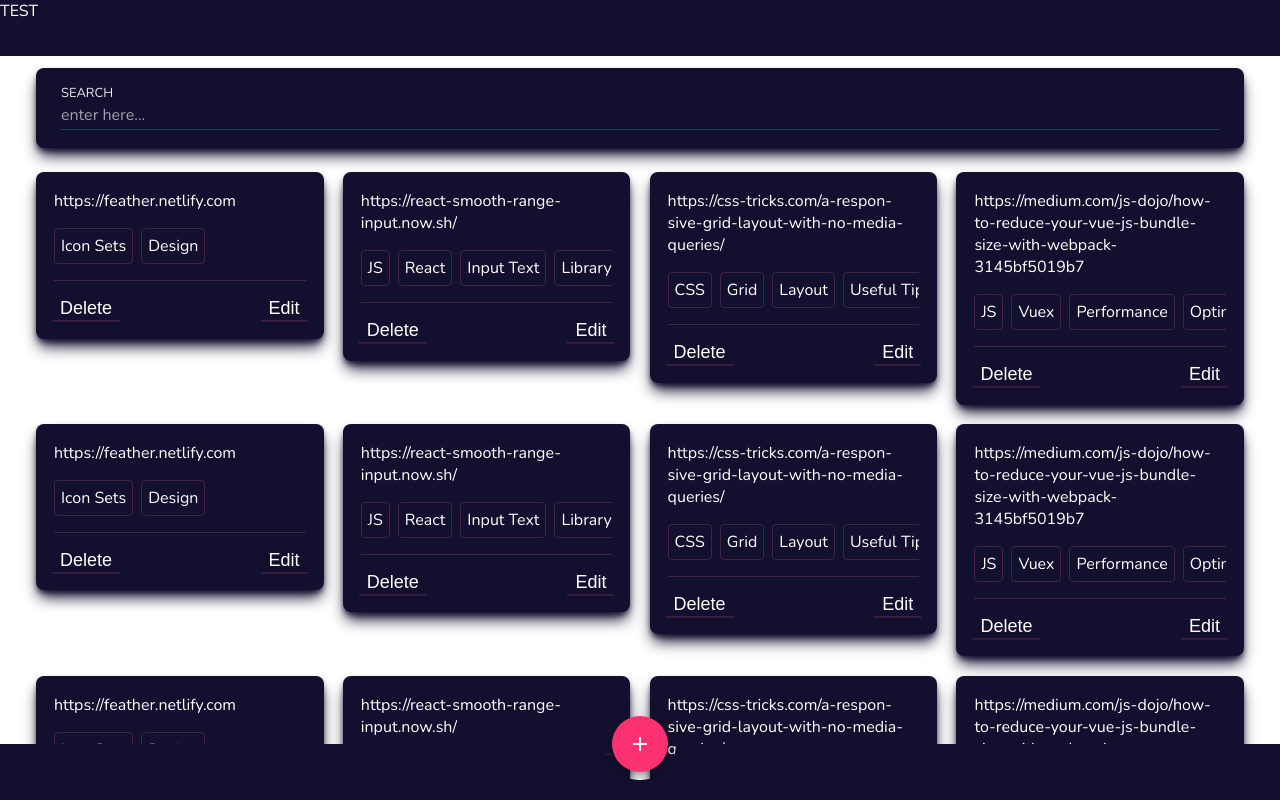
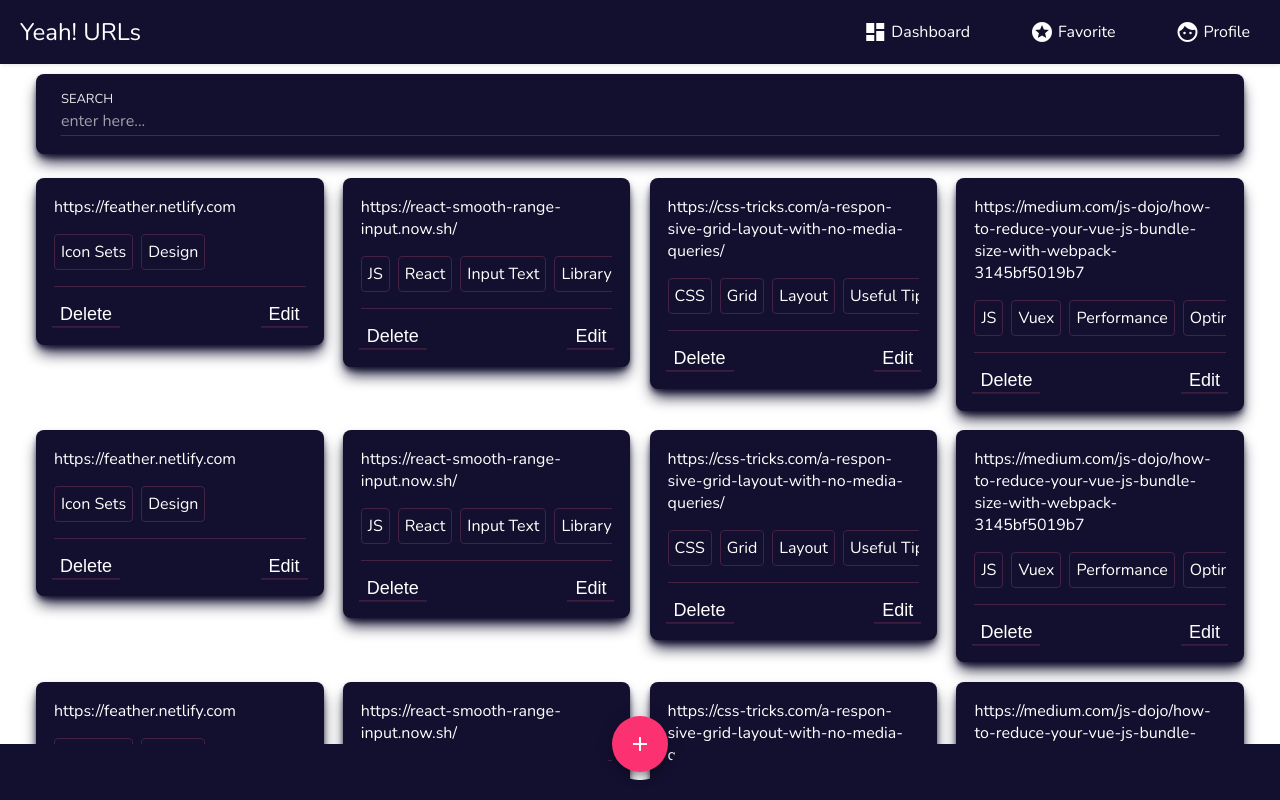
Before and after one commit to flashback2k14/Angular-Component-Playground, an Angular app: page / in a window 1280 px wide. Built offline with nearby package versions, Linux system fonts and the light colour scheme.

Commit message:
add header component

```diff
--- a/src/app/app.component.ts
+++ b/src/app/app.component.ts
@@ -38,9 +38,7 @@ import { Component } from "@angular/core";
       </div>
       -->
 
-    <header>
-      <div>TEST</div>
-    </header>
+    <yeah-header></yeah-header>
 
     <main>
       <yeah-search></yeah-search>
@@ -63,15 +61,9 @@ import { Component } from "@angular/core";
   `,
   styles: [
     `
-      header {
-        height: 56px;
-        margin-top: 0;
-        background: #12102e;
-        color: white;
-      }
-
       main {
         height: calc(100vh - 112px);
+        padding-top: 62px;
         padding-left: 24px;
         padding-right: 24px;
         padding-bottom: 62px;
--- /dev/null
+++ b/src/app/shared/header/yeah-header.component.css
@@ -0,0 +1,141 @@
+a {
+  color: #fff;
+}
+
+/* header */
+
+.header {
+  background-color: #12102e;
+  box-shadow: 1px 1px 4px 0 rgba(0, 0, 0, 0.1);
+  position: fixed;
+  width: 100%;
+  z-index: 3;
+}
+
+.header ul {
+  margin: 0;
+  padding: 0;
+  list-style: none;
+  overflow: hidden;
+  background-color: #12102e;
+}
+
+.header li a {
+  display: flex;
+  align-items: center;
+  padding: 20px 20px;
+  text-decoration: none;
+}
+
+.header li a span:hover,
+.header .menu-btn:hover {
+  text-decoration: underline;
+  text-decoration-color: hsla(341, 97%, 59%, 0.75);
+}
+
+.header .logo {
+  display: block;
+  float: left;
+  font-size: 1.5em;
+  padding: 16px 20px;
+  text-decoration: none;
+}
+
+/* menu */
+
+.header .menu {
+  clear: both;
+  max-height: 0;
+  transition: max-height 0.2s ease-out;
+}
+
+/* menu icon */
+
+.header .menu-icon {
+  cursor: pointer;
+  display: inline-block;
+  float: right;
+  padding: 28px 20px;
+  position: relative;
+  user-select: none;
+}
+
+.header .menu-icon .navicon {
+  background: #fff;
+  display: block;
+  height: 2px;
+  position: relative;
+  transition: background 0.2s ease-out;
+  width: 18px;
+}
+
+.header .menu-icon .navicon:before,
+.header .menu-icon .navicon:after {
+  background: #fff;
+  content: "";
+  display: block;
+  height: 100%;
+  position: absolute;
+  transition: all 0.2s ease-out;
+  width: 100%;
+}
+
+.header .menu-icon .navicon:before {
+  top: 5px;
+}
+
+.header .menu-icon .navicon:after {
+  top: -5px;
+}
+
+/* menu btn */
+
+.header .menu-btn {
+  display: none;
+}
+
+.header .menu-btn:checked ~ .menu {
+  max-height: 240px;
+}
+
+.header .menu-btn:checked ~ .menu-icon .navicon {
+  background: transparent;
+}
+
+.header .menu-btn:checked ~ .menu-icon .navicon:before {
+  transform: rotate(-45deg);
+}
+
+.header .menu-btn:checked ~ .menu-icon .navicon:after {
+  transform: rotate(45deg);
+}
+
+.header .menu-btn:checked ~ .menu-icon:not(.steps) .navicon:before,
+.header .menu-btn:checked ~ .menu-icon:not(.steps) .navicon:after {
+  top: 0;
+}
+
+.menu li a span {
+  margin-left: 4px;
+}
+
+/* 48em = 768px */
+
+@media (min-width: 48em) {
+  .header li {
+    float: left;
+  }
+  .header li a {
+    display: flex;
+    align-items: center;
+    padding: 20px 30px;
+  }
+  .header .menu {
+    clear: none;
+    float: right;
+    max-height: none;
+  }
+  .header .menu-icon {
+    display: none;
+  }
+}
--- /dev/null
+++ b/src/app/shared/header/yeah-header.component.html
@@ -0,0 +1,27 @@
+<header class="header">
+	<a href="#home" class="logo">
+		<span>Yeah! URLs</span>
+	</a>
+	<input class="menu-btn" type="checkbox" id="menu-btn" />
+	<label class="menu-icon" for="menu-btn"><span class="navicon"></span></label>
+	<ul class="menu">
+		<li>
+			<a href="#dashboard">
+				<i class="material-icons">dashboard</i>
+				<span>Dashboard</span>
+			</a>
+		</li>
+		<li>
+			<a href="#favorite">
+				<i class="material-icons">stars</i>
+				<span>Favorite</span>
+			</a>
+		</li>
+		<li>
+			<a href="#profile">
+				<i class="material-icons">face</i>
+				<span>Profile</span>
+			</a>
+		</li>
+	</ul>
+</header>
--- a/src/app/shared/shared.module.ts
+++ b/src/app/shared/shared.module.ts
@@ -3,6 +3,7 @@ import { CommonModule } from "@angular/common";
 import { FormsModule } from "@angular/forms";
 import { YeahBottomBarComponent } from "./bottom-bar/yeah-bottom-bar.component";
 import { YeahButtonComponent } from "./button/yeah-button.component";
+import { YeahHeaderComponent } from "./header/yeah-header.component";
 import { YeahInputComponent } from "./input/yeah-input.component";
 import { YeahTagItemComponent } from "./item/tag-item/yeah-tag-item.component";
 import { YeahUrlItemComponent } from "./item/url-item/yeah-url-item.component";
@@ -17,6 +18,7 @@ import { YeahTextareaComponent } from "./textarea/yeah-textarea.component";
   declarations: [
     YeahBottomBarComponent,
     YeahButtonComponent,
+    YeahHeaderComponent,
     YeahInputComponent,
     YeahTagItemComponent,
     YeahUrlItemComponent,
@@ -31,6 +33,7 @@ import { YeahTextareaComponent } from "./textarea/yeah-textarea.component";
   exports: [
     YeahBottomBarComponent,
     YeahButtonComponent,
+    YeahHeaderComponent,
     YeahInputComponent,
     YeahTagItemComponent,
     YeahUrlItemComponent,
```
Also changed, not shown: src/app/shared/header/yeah-header.component.ts (added, +8 -0 lines).
